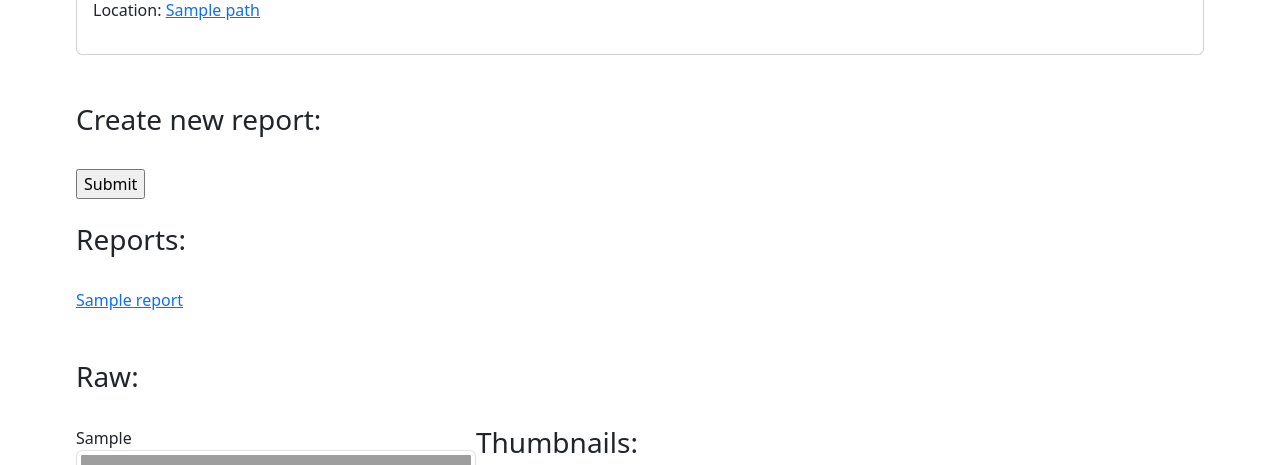
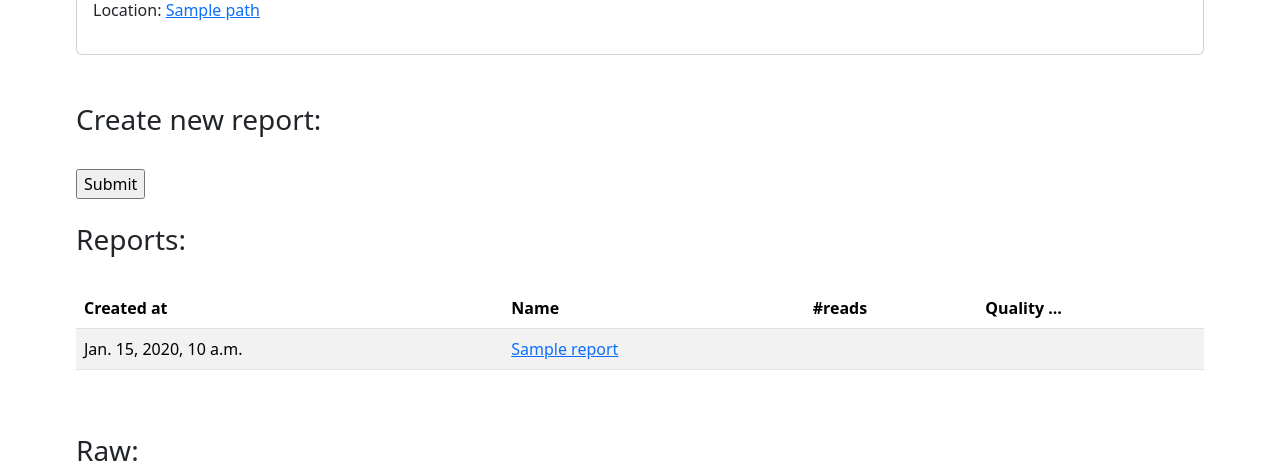
Before and after one commit to 454bio/dashboard, a Django app: template bio/dashboard/templates/dashboard/run_detail.html in a window 1280 px wide. Shown: the part 512-977 px from the top of the page. Run offline with Django 3.2, Linux system fonts and the light colour scheme; the template is opened without the code that fills it: most values are stand-ins (such as "Sample title", 1, 10 or a date in 2020); grey boxes are pictures that could not be loaded.

Commit message:
add report table per run

```diff
--- a/bio/dashboard/templates/dashboard/run_detail.html
+++ b/bio/dashboard/templates/dashboard/run_detail.html
@@ -35,9 +35,27 @@
 
 <br>
 <h3>Reports:</h3><br>
-{% for report in run.report_set.all %}
-    <a href="{{ report.get_absolute_url }}">{{ report.name }}</a><br>
-{% endfor %}
+
+  <table class="table table-striped table-hover">
+    <thead>
+      <tr>
+        <th scope="col">Created at</th>
+        <th scope="col">Name</th>
+        <th scope="col">#reads</th>
+        <th scope="col">Quality ...</th>
+      </tr>
+    </thead>
+    <tbody>
+    {% for report in run.report_set.all %}
+    <tr>
+      <td>{{ report.created_at }}</td>
+      <td><a href="{{ report.get_absolute_url }}">{{ report.name }}</a></td>
+      <td></td>
+      <td></td>
+    </tr>
+    {% endfor %}
+    </tbody>
+  </table>
 <br>
 <br>
 
@@ -77,26 +95,4 @@
 
 
 
-
-<h3>Analysis:</h3><br>
-{% if analysis_filenames %}
-    <div>
-        {% for img in analysis_filenames %}
-            {% if forloop.counter0|divisibleby:4 %}
-            <div class="row">
-            {% endif %}
-                <div style="float:left; width:400px; height:350px;">
-                {{img.0}}
-                <a href="{% static img.1 %}"><img src="{% static img.1 %}" class="img-thumbnail" alt="{% static img.1 %}"></a>
-                </div>
-            {% if forloop.counter|divisibleby:4 %}
-            </div>
-            {% endif %}
-        {% endfor %}
-    </div>
-{% else %}
-    <p>Analysis not found.</p>
-{% endif %}
-
-
 {% endblock %}
```
Also changed, not shown: bio/dashboard/templates/dashboard/report_detail.html (+23 -0 lines).
